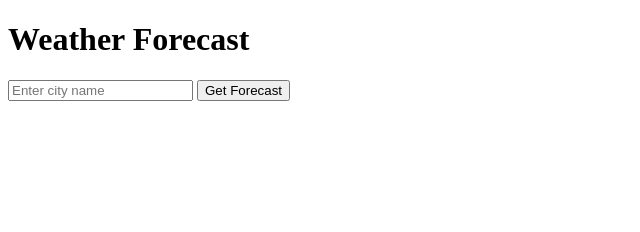
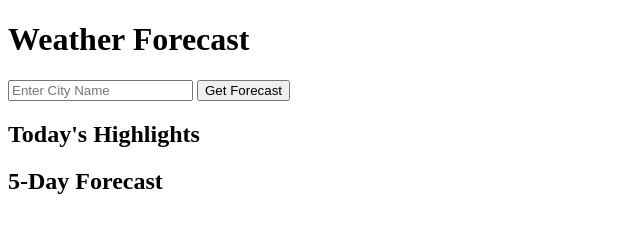
Before and after one commit to Pavankumar06T/weather-app, a plain HTML site: page index.html in a window 1280 px wide. Shown: the whole page, without its empty margins (0-640 px from the left). Drawn offline with Linux system fonts and the light colour scheme.

Commit message:
Update index.html

```diff
--- a/index.html
+++ b/index.html
@@ -2,25 +2,30 @@
 <html lang="en">
 <head>
   <meta charset="UTF-8" />
-  <meta name="viewport" content="width=device-width, initial-scale=1.0" />
+  <meta name="viewport" content="width=device-width, initial-scale=1.0"/>
   <title>Weather Forecast</title>
   <link rel="stylesheet" href="style.css" />
 </head>
 <body>
   <div class="container">
     <h1>Weather Forecast</h1>
-    <input type="text" id="cityInput" placeholder="Enter city name" />
-    <button onclick="getWeather()">Get Forecast</button>
+    <div class="search-box">
+      <input type="text" id="cityInput" placeholder="Enter City Name">
+      <button onclick="getWeather()">Get Forecast</button>
+    </div>
 
-    <div class="forecast-container">
-      <!-- Today's Highlights -->
-      <div class="highlights" id="weatherDetails">
-        <!-- Populated by JS -->
+    <div class="weather-wrapper">
+      <div class="today-weather">
+        <h2>Today's Highlights</h2>
+        <p id="feels_like"></p>
+        <p id="humidity"></p>
+        <p id="pressure"></p>
+        <p id="wind"></p>
       </div>
 
-      <!-- 5-Day Forecast -->
-      <div class="forecast" id="forecast">
-        <!-- Populated by JS -->
+      <div class="forecast">
+        <h2>5-Day Forecast</h2>
+        <div id="forecastCards" class="forecast-cards"></div>
       </div>
     </div>
   </div>
```
